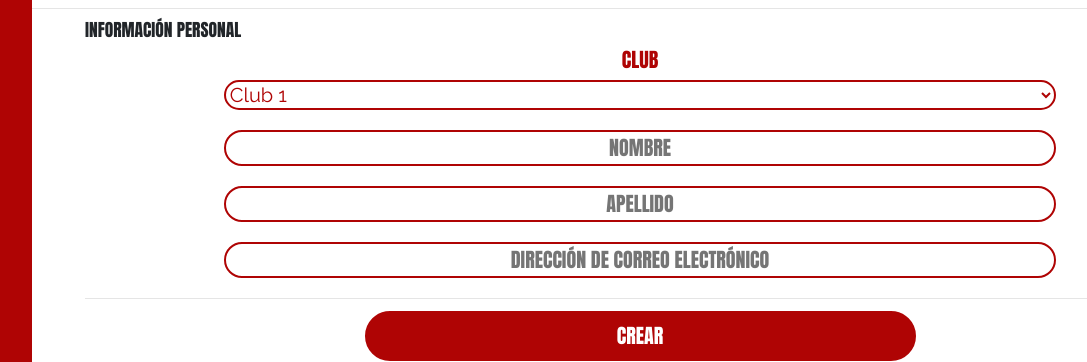
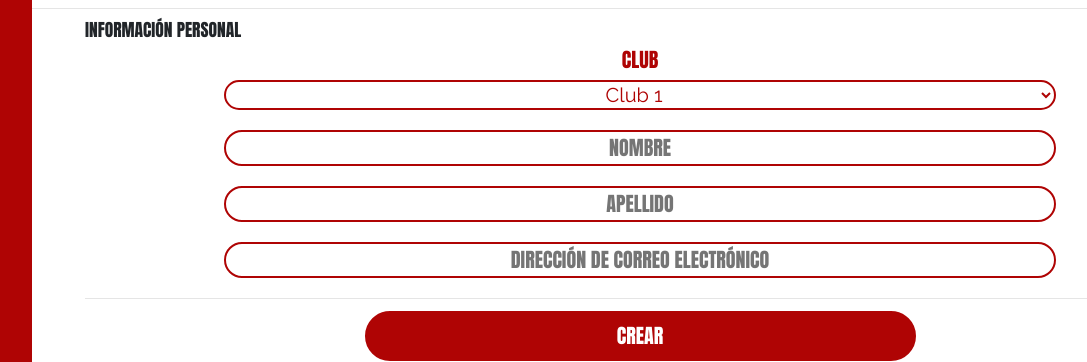
Before and after one commit to franmoli/fmj, a PHP site: page /administracion/crear-profesor.php in a window 1280 px wide. Shown: the part 194-556 px from the top of the page, without its empty margins (32-1119 px from the left). Run offline with PHP 8.4, Linux system fonts and the light colour scheme; a user stored in the database is signed in; some libraries are stand-ins or nearby versions; some web fonts are replaced.

Commit message:
form crear profesor

```diff
--- a/administracion/crear-profesor.php
+++ b/administracion/crear-profesor.php
@@ -31,7 +31,7 @@ if ($_SESSION['logueado'] == 0) echo '<meta http-equiv="refresh" content="0; url
                         <div class="row etiqueta">
                             <label for="club" class="col-md-12">CLUB</label>
                         </div>
-                        <select id="club" class="text-white" name="club">
+                        <select id="club" class="text-white text-center" name="club">
                             <option value="club1">Club 1</option>
                             <option value="club2">Club 2</option>
                             <option value="club3">Club 3</option>
```
